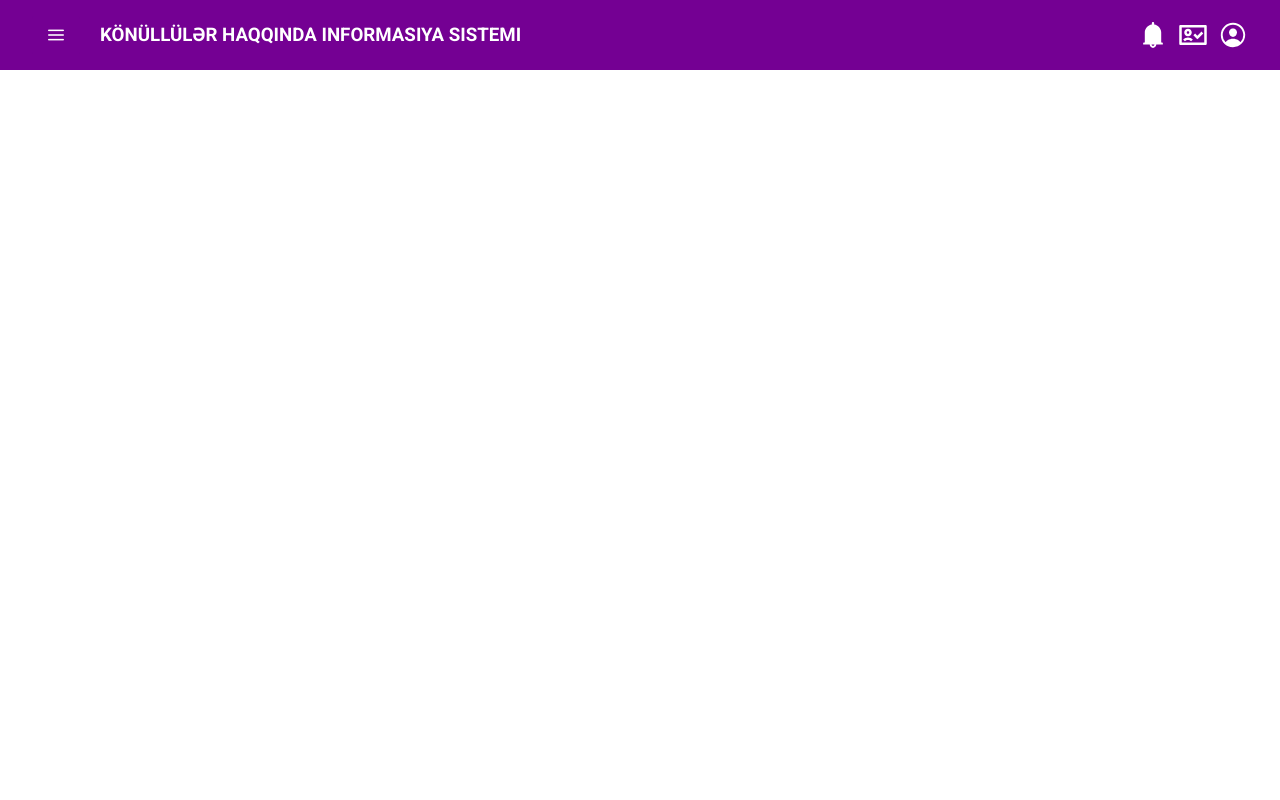
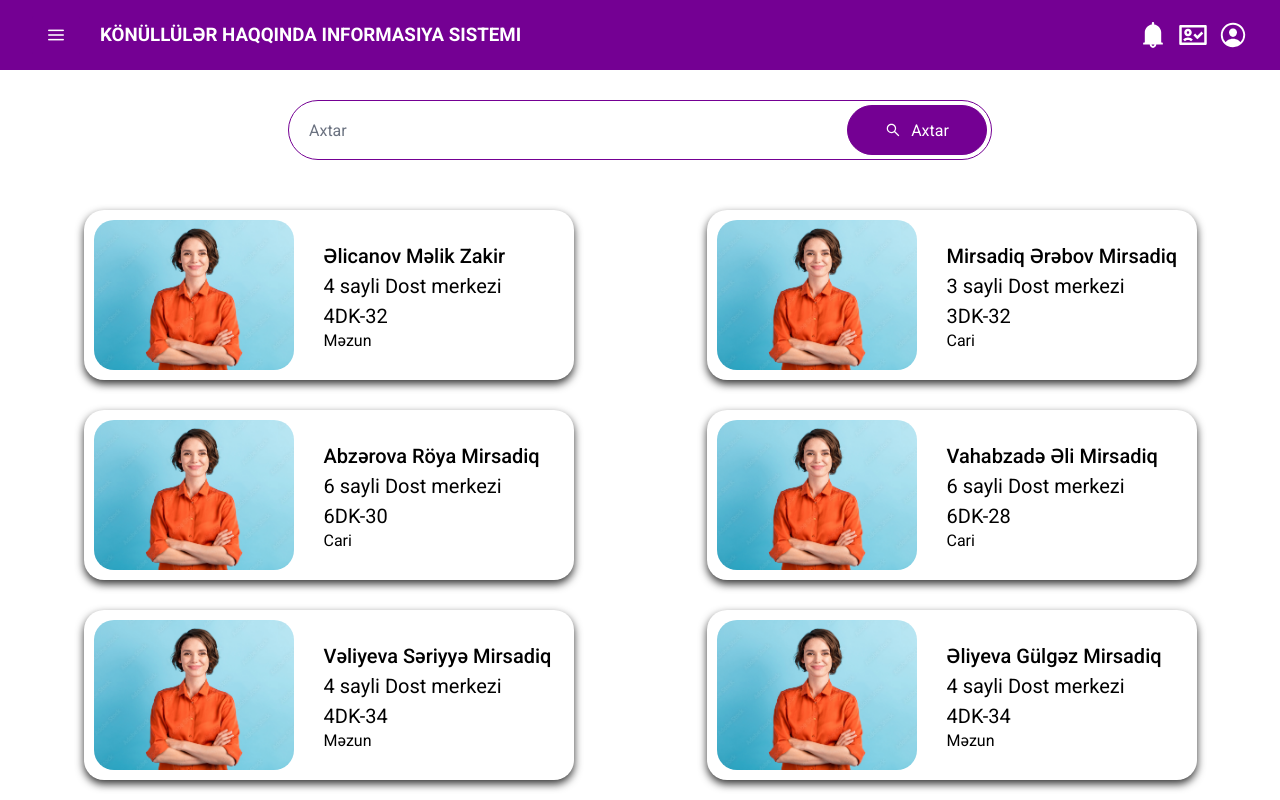
Before and after one commit to alicanov98/KonulluDostAdmin, a React (Create React App) app: page /search-results in a window 1280 px wide. Shown: the top 800 px of the page. Built offline with nearby package versions, Linux system fonts and the light colour scheme.

Commit message:
edit Search page

```diff
--- a/src/App.tsx
+++ b/src/App.tsx
@@ -8,6 +8,7 @@ import CenterAbout from "./pages/CenterAbout";
 import VoluntaryDetails from "./pages/VoluntaryDetails";
 import CenterVoluntaryDetails from "./pages/CenterVoluntaryDetails";
 import NewsDetails from "./pages/NewsDetails";
+import SearchResults from "./pages/SearchResults";
 
 function App() {
   return (
@@ -23,6 +24,7 @@ function App() {
           <Route path='/centerAbout/:id' element={<CenterAbout/>}/>
           <Route path="/voluntary-details/:id" element={<VoluntaryDetails />} />
           <Route path="/CenterVoluntaryDetails/:id/:type" element={<CenterVoluntaryDetails />} />
+          <Route path="/search-results" element={<SearchResults />} />
       </Routes>
     </BrowserRouter>
   );
--- a/src/assets/scss/components/_searchVoluntary.scss
+++ b/src/assets/scss/components/_searchVoluntary.scss
@@ -4,7 +4,7 @@
   justify-content: center;
   .formSearch{
     width: 55%;
-
+    position: relative;
     flex-direction: column;
     .searchInpBtn{
       width: 100%;
@@ -50,9 +50,9 @@
       background: #740093;
       border-radius: 20px;
       margin-top: 10px;
-padding: 20px 20px 20px 30px   ;
+      padding: 20px 20px 20px 30px   ;
       overflow-y: scroll;
-height: 500px;
+      position: absolute;
       .searchCard{
         height: 50px;
         display: flex;
--- a/src/components/SearchVoluntarys.tsx
+++ b/src/components/SearchVoluntarys.tsx
@@ -1,45 +1,62 @@
-import React, { useEffect, useState } from 'react';
+import React, { ChangeEvent, useEffect, useState } from 'react';
 import { db } from "../fakeDb/db";
-import {AiOutlineSearch} from "react-icons/ai";
-import {Link} from "react-router-dom";
-import path from "node:path";
-
+import { AiOutlineSearch } from "react-icons/ai";
+import { Link, useNavigate } from "react-router-dom";
 
 export interface VoluntaryListType {
-    id: number,
-    name: string,
-    surname: string,
-    fatherName:string,
-    fin:string,
-    birthday:string,
-    gender:string,
-    phone:string,
-    language:string,
-    email:string,
-    city:string,
-    address:string,
-    education:string,
-    centerNumber: string,
-    dkNumber: string,
-    image:string,
-    position: string,
+    id: number;
+    name: string;
+    surname: string;
+    fatherName: string;
+    fin: string;
+    birthday: string;
+    gender: string;
+    phone: string;
+    language: string;
+    email: string;
+    city: string;
+    address: string;
+    education: string;
+    centerNumber: string;
+    dkNumber: string;
+    image: string;
+    position: string;
 }
 
-export default function SearchVoluntarys() {
+const SearchVoluntarys: React.FC = () => {
     const [voluntarys, setVoluntarys] = useState<VoluntaryListType[]>([]);
-    const [value, setValue] = useState<string>("");
+    const [value, setValue] = useState<string>('');
+    const [warning, setWarning] = useState<string>('');
+    const navigate = useNavigate();
+
     useEffect(() => {
         setVoluntarys(db.voluntarys);
     }, []);
 
-    const inputValue = function (e:any) {
+    const inputValue = (e: ChangeEvent<HTMLInputElement>) => {
         setValue(e.target.value);
+        if (e.target.value.length >= 3) {
+            setWarning('');
+        } else {
+            setWarning('Minimum 3 hərf yazmalısınız.');
+        }
+    };
+
+    const handleSearch = () => {
+        const query = value.trim();
+        if (query.length >= 3) {
+            navigate(`/search-results?query=${query}`);
+            setValue('');
+        } else {
+            setWarning('Minimum 3 hərf yazmalısınız.');
+        }
     };
 
     const resultSearch = voluntarys.filter((item) =>
-        item.name.toLowerCase().includes(value.toLowerCase())
+        item.name.toLowerCase().includes(value.toLowerCase()) ||
+        item.surname.toLowerCase().includes(value.toLowerCase()) ||
+        item.fatherName.toLowerCase().includes(value.toLowerCase())
     );
-
 
     return (
         <div className='search'>
@@ -52,13 +69,15 @@ export default function SearchVoluntarys() {
                         value={value}
                         onChange={inputValue}
                     />
-                    <button className='buttonSearch'><AiOutlineSearch className="iconSerach"/>Axtar</button>
+                    <button className='buttonSearch' onClick={handleSearch}>
+                        <AiOutlineSearch className="iconSerach" />Axtar
+                    </button>
                 </div>
-
-                {value === "" ? null : (
+                {warning && <p style={{ color: 'red' ,marginTop:10 }}>{warning}</p>}
+                {value.length >= 3 && (
                     <ul className="searchList">
                         {resultSearch.length === 0 ? (
-                            <li className="searchItem" style={{color: '#fff'}}>Axtarş üzrə məlumat tapılmadı!</li>
+                            <li className="searchItem" style={{ color: '#fff' }}>Axtarış üzrə məlumat tapılmadı!</li>
                         ) : (
                             resultSearch.map((searchItem) => (
                                 <Link key={searchItem.id}
@@ -66,7 +85,7 @@ export default function SearchVoluntarys() {
                                       className="searchCard"
                                 >
                                     <li className="searchItem">
-                                        {searchItem.surname} {searchItem.name} {searchItem.centerNumber}DK{searchItem.dkNumber}
+                                        {searchItem.surname} {searchItem.name} {searchItem.fatherName} {searchItem.centerNumber}DK{searchItem.dkNumber}
                                     </li>
                                 </Link>
                             ))
@@ -75,5 +94,7 @@ export default function SearchVoluntarys() {
                 )}
             </div>
         </div>
-    )
-    }
+    );
+};
+
+export default SearchVoluntarys;
--- /dev/null
+++ b/src/pages/SearchResults.tsx
@@ -0,0 +1,61 @@
+import React, {useEffect, useState} from 'react';
+import {NavLink, useLocation} from 'react-router-dom';
+import {db} from "../fakeDb/db";
+import SearchVoluntarys, {VoluntaryListType} from "../components/SearchVoluntarys";
+// @ts-ignore
+import person from "../assets/image/person2.jpg";
+
+
+
+const useQuery = () => {
+    return new URLSearchParams(useLocation().search);
+};
+
+const SearchResults: React.FC = () => {
+    const query = useQuery().get('query')?.toLowerCase() || '';
+    const [voluntarys, setVoluntarys] = useState<VoluntaryListType[]>([]);
+
+    useEffect(() => {
+        setVoluntarys(db.voluntarys);
+    }, []);
+
+
+
+    const filteredData = query
+        ? voluntarys.filter(item =>
+            item.name.toLowerCase().includes(query) ||
+            item.surname.toLowerCase().includes(query) ||
+            item.fatherName.toLowerCase().includes(query)
+        )
+        : voluntarys;
+
+    return (
+        <section className='centerVoluntaryDetails'>
+            <div style={{marginTop:30}}><SearchVoluntarys/></div>
+            <div className='container'>
+                <div className='row'>
+                    < div className='cardBoxCenterVoluntaryDetails'>
+                        {filteredData.length > 0 ? (
+                            filteredData.map(item => (
+                                <NavLink to={`/voluntary-details/${item.id}`} className='voluntaryCard' key={item.id}>
+                                    <img className='voluntaryImage' src={person} alt={person}/>
+                                    <div className='cardDetails'>
+                                        <h3 className='centerVoluntaryName'>{item.surname} {item.name} {item.fatherName}</h3>
+                                        <h4 className='centerName'> {item.centerNumber} sayli Dost merkezi</h4>
+                                        <h4 className='dkNumber'>{item.centerNumber}DK-{item.dkNumber}</h4>
+                                        <p style={{color: '#000'}}>{item.position}</p>
+                                    </div>
+                                </NavLink>
+                            ))
+                        ) : (
+                            <li className="searchItem" style={{color: '#000'}}>Axtarış üzrə məlumat tapılmadı!</li>
+                        )}
+                    </div>
+                </div>
+            </div>
+        </section>
+)
+    ;
+};
+
+export default SearchResults;
```
